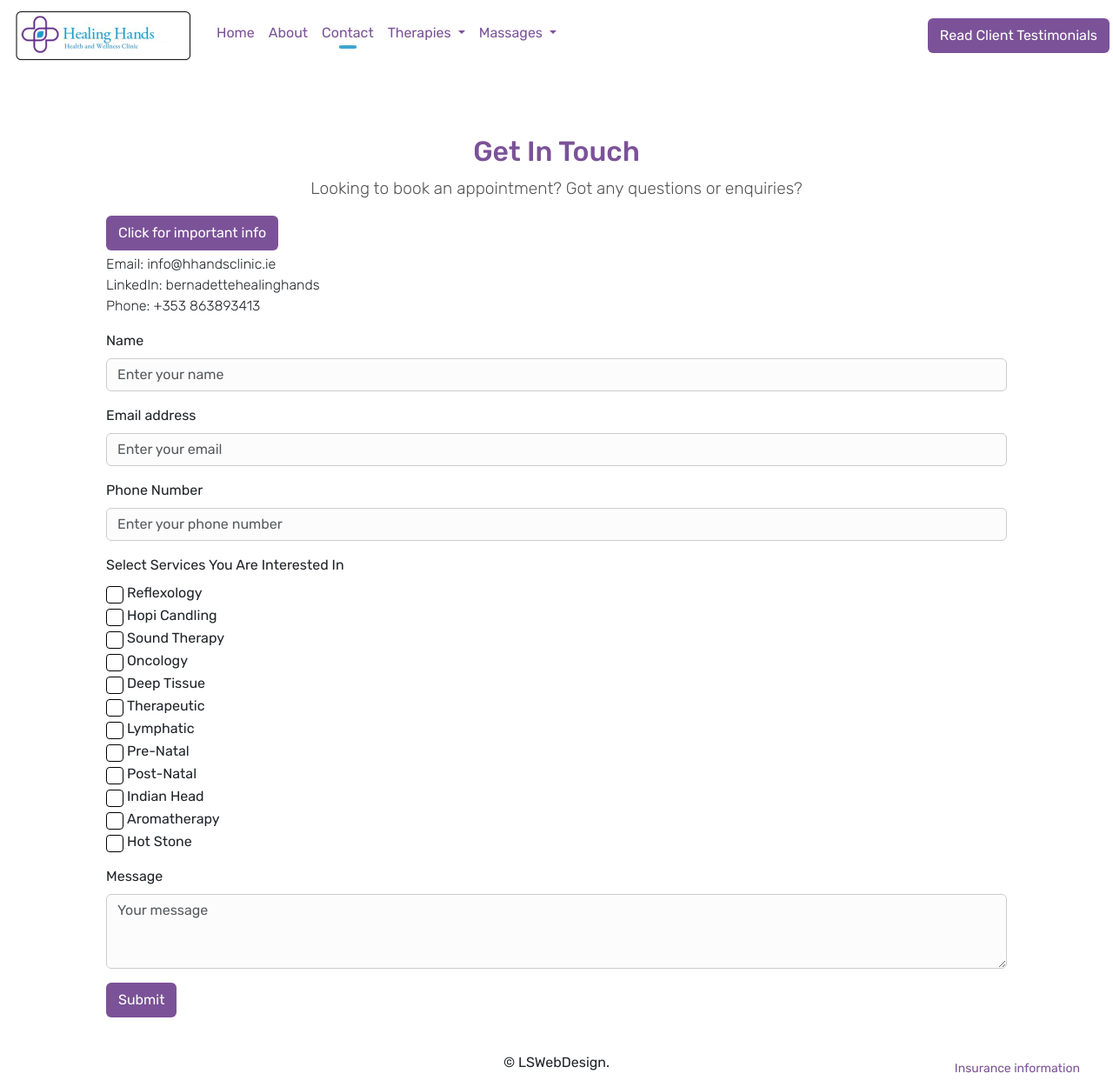
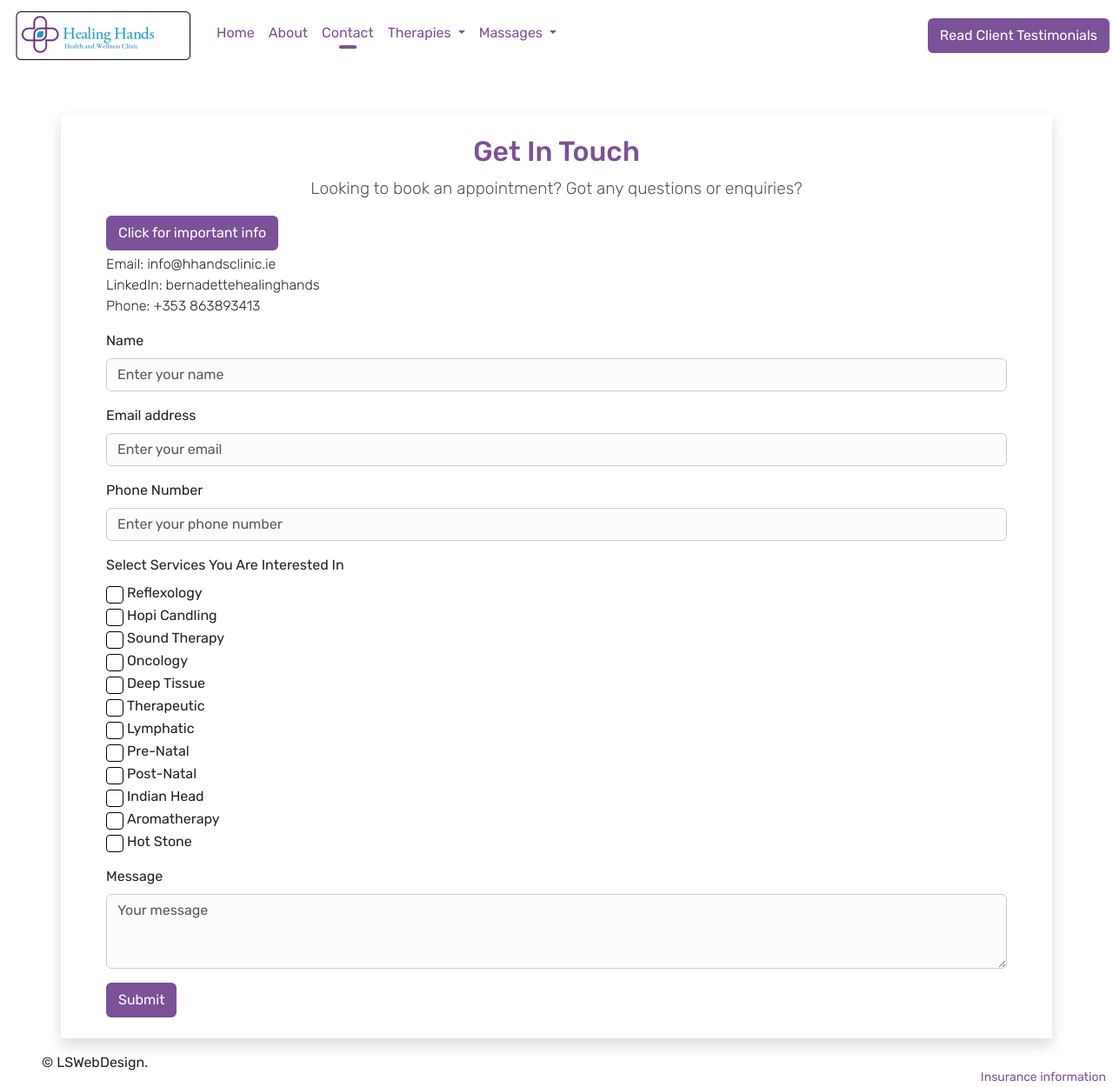
Before and after one commit to liamsmyt/HealingHands, a plain HTML site: page contact.html in a window 1280 px wide. Shown: the whole page at 87% size. Drawn offline with nearby package versions, Linux system fonts and the light colour scheme.

Commit message:
insurance ting

```diff
--- a/contact.html
+++ b/contact.html
@@ -177,7 +177,7 @@
       </div>
     </nav>
 
-    <div class="container mt-5">
+    <div class="container mt-5 shadow">
       <div class="row mx-1 mt-5">
         <div class="col-lg-12">
           <div class="bg-light rounded p-4">
@@ -462,7 +462,7 @@
       </div>
     </div>
 
-    <footer class="text-center py-3 footer mx-5 position-relative">
+    <footer class="text-left py-3 footer mx-5 position-relative">
       &copy; LSWebDesign.
       <div class="info-link">
         <a
--- a/styles.css
+++ b/styles.css
@@ -111,7 +111,7 @@ body {
   display: block;
   width: 20px;
   height: 4px;
-  background-color: #3fa5cf;
+  background-color: #7b5298;
   border-radius: 25%;
   margin: 0 auto;
   margin-top: 2px;
@@ -464,10 +464,9 @@ body {
 
 .info-link {
   position: absolute;
-  right: 0px;
+  right: 0;
   bottom: 0;
-  margin-right: -10px;
-  margin-bottom: 10px;
+  margin-right: -40px;
 }
 
 #moreInfoLink {
```
